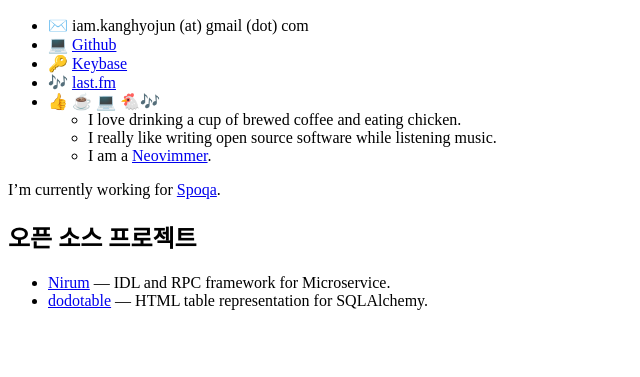
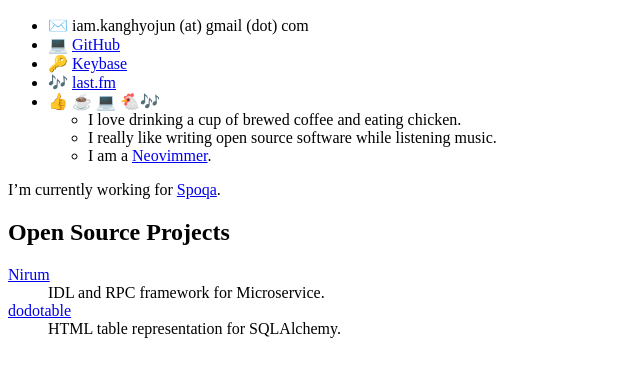
Before and after one commit to kanghyojun/admire93.github.io, a Jekyll site: the page built from en.md, in a window 1280 px wide, cut to the strip 304-681 px from the top of the page. Shown: the whole strip, without its empty margins (0-640 px from the left). Built offline with Jekyll 4.4.1, drawn with Linux system fonts in a browser that asks for light colours; some web fonts are replaced.

Commit message:
Apply en as well

```diff
--- a/en.md
+++ b/en.md
@@ -10,7 +10,7 @@
 ![profile image](https://www.gravatar.com/avatar/ee4682832933a275e641ebc07b253599?s=180)
 
 - ✉️  iam.kanghyojun (at) gmail (dot) com
-- 💻 [Github](https://github.com/admire93)
+- 💻 [GitHub](https://github.com/admire93)
 - 🔑 [Keybase](https://keybase.io/kanghyojun)
 - 🎶 [last.fm](https://www.last.fm/user/admire93)
 - 👍 ☕️ 💻 🐔🎶
@@ -21,9 +21,11 @@
 I'm currently working for [Spoqa](https://www.spoqa.com/).
 
 
-## 오픈 소스 프로젝트
+## Open Source Projects
 
-- [Nirum](https://github.com/spoqa/nirum) — IDL and RPC framework
-  for Microservice.
-- [dodotable](https://github.com/spoqa/dodotable) — HTML table representation
-  for SQLAlchemy.
+<dl>
+  <dt><a href="https://nirum.org">Nirum</a></dt>
+  <dd>IDL and RPC framework for Microservice.</dd>
+  <dt><a href="https://github.com/spoqa/dodotable">dodotable</a></dt>
+  <dd>HTML table representation for SQLAlchemy.</dd>
+</dl>
```
Also changed, not shown: index.md (+2 -2 lines).
